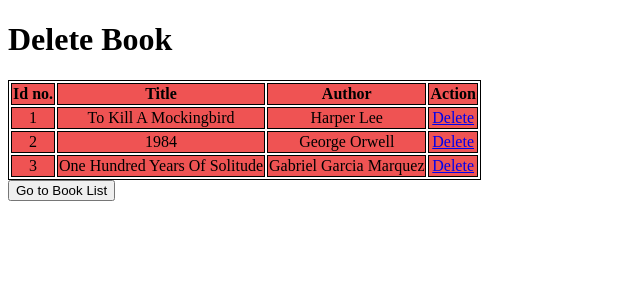
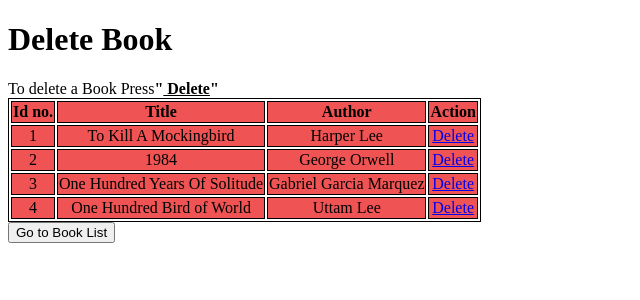
Before and after one commit to Uttam-Sarkar/webBooksA., a PHP site: page /delete.php in a window 1280 px wide. Shown: the top 300 px of the page, without its empty margins (0-640 px from the left). Run offline with PHP 8.4, Linux system fonts and the light colour scheme.

Commit message:
add strpos for searching

```diff
--- a/booksList.json
+++ b/booksList.json
@@ -19,5 +19,12 @@
         "available": false,
         "pages": 457,
         "isbn": 9785267006323
+    },
+    {
+        "title": "One Hundred Bird of World",
+        "author": "Uttam Lee",
+        "available": false,
+        "pages": 400,
+        "isbn": 3480547249643
     }
 ]
--- a/delete.php
+++ b/delete.php
@@ -12,13 +12,11 @@
             text-align: center;
             background-color: #EF5353;
         }
-        {
-            background-color: #EF5353;
-        }
     </style>
 </head>
 <body>
     <h1>Delete Book</h1>
+    To delete a Book Press<b>"<u> Delete</u>" </b>
 <table>
     <tr>
         <th>Id no.</th>
--- a/search.php
+++ b/search.php
@@ -10,7 +10,7 @@
         }
         th, td {
             text-align: center;
-            background-color: #96D4D4;
+            background-color: #816DE0;
         }
     </style>
 </head>
@@ -47,7 +47,7 @@
 // echo $searchText;
     foreach($books_arr as $key => $value){
 
-        if(($key+1)==$searchText || $books_arr[$key]['title']==$searchText || $books_arr[$key]['author']==$searchText || $books_arr[$key]['pages']==$searchText || $books_arr[$key]['isbn']==$searchText){
+        if(($key+1)==$searchText || strpos($books_arr[$key]['title'],$searchText)!="" || strpos($books_arr[$key]['author'],$searchText) || $books_arr[$key]['pages']==$searchText || $books_arr[$key]['isbn']==$searchText){
             // echo " ".$searchText ;
             // echo " ".($key+1) ;
             // echo " ".$books_arr[$key]['title'] ;
```
